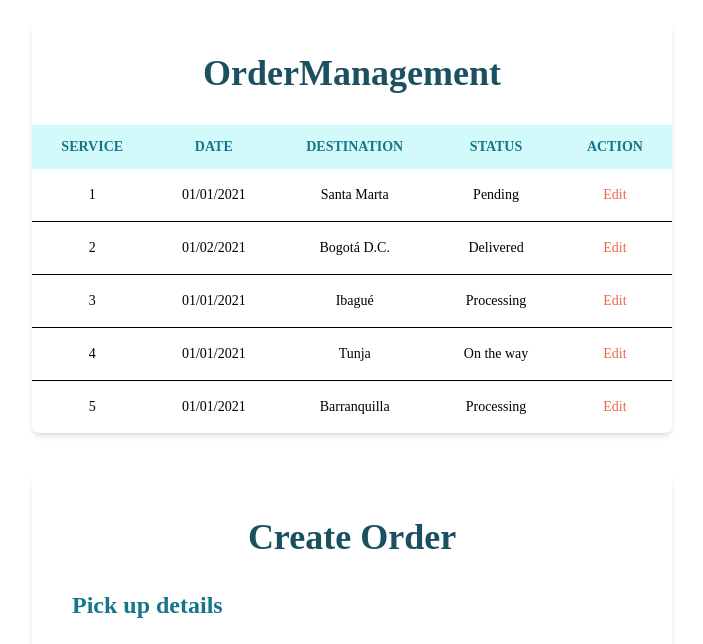
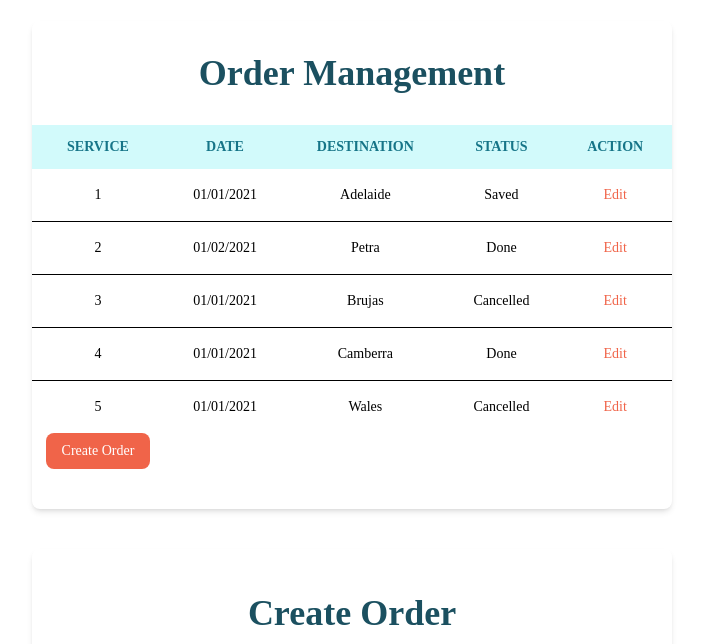
Before and after one commit to mundevux/instaya, a React (Create React App) app: page / in a window 1280 px wide. Shown: the part 779-1423 px from the top of the page, without its empty margins (288-991 px from the left). Built offline with nearby package versions, Linux system fonts and the light colour scheme.

Commit message:
Update OrderManagement.js

```diff
--- a/src/Components/OrderManagement.js
+++ b/src/Components/OrderManagement.js
@@ -1,11 +1,10 @@
 import React from "react";
 import UpdateOrder from "./UpdateOrder";
-
 function OrderManagement() {
   return (
     <div>
         <div class="overflow-x-auto relative shadow-md rounded-lg md:w-1/2 md:mx-auto mx-5">
-            <h1  className="text-4xl font-bold text-center my-8 text-nile-blue-900">OrderManagement</h1>
+            <h1  className="text-4xl font-bold text-center my-8 text-nile-blue-900">Order Management</h1>
             <table class="w-full text-sm text-left">
                 <thead class="text-sm uppercase bg-nile-blue-100 ">
                     <tr>
@@ -35,10 +34,10 @@ function OrderManagement() {
                             01/01/2021
                         </td>
                         <td class="py-4 px-6 text-center">
-                            Santa Marta
+                            Adelaide
                         </td>
                         <td class="py-4 px-6 text-center">
-                            Pending
+                            Saved
                         </td>
                         <td class="py-4 px-6 text-center text-burnt-sienna-500">
                             <a href={UpdateOrder} class="font-medium text-blue-600 hover:underline">Edit</a>
@@ -52,10 +51,10 @@ function OrderManagement() {
                             01/02/2021
                         </td>
                         <td class="py-4 px-6 text-center">
-                            Bogotá D.C.
+                            Petra
                         </td>
                         <td class="py-4 px-6 text-center">
-                            Delivered
+                            Done
                         </td>
                         <td class="py-4 px-6 text-center text-burnt-sienna-500">
                             <a href={UpdateOrder} class="font-medium text-blue-600 hover:underline">Edit</a>
@@ -69,10 +68,10 @@ function OrderManagement() {
                             01/01/2021
                         </td>
                         <td class="py-4 px-6 text-center">
-                            Ibagué
+                            Brujas
                         </td>
                         <td class="py-4 px-6 text-center">
-                            Processing
+                            Cancelled
                         </td>
                         <td class="py-4 px-6 text-center text-burnt-sienna-500">
                             <a href={UpdateOrder} class="font-medium text-blue-600 hover:underline">Edit</a>
@@ -86,10 +85,10 @@ function OrderManagement() {
                             01/01/2021
                         </td>
                         <td class="py-4 px-6 text-center">
-                            Tunja
+                            Camberra
                         </td>
                         <td class="py-4 px-6 text-center">
-                            On the way
+                            Done
                         </td>
                         <td class="py-4 px-6 text-center text-burnt-sienna-500">
                             <a href={UpdateOrder} class="font-medium text-blue-600 hover:underline">Edit</a>
@@ -103,16 +102,19 @@ function OrderManagement() {
                             01/01/2021
                         </td>
                         <td class="py-4 px-6 text-center">
-                            Barranquilla
+                            Wales
                         </td>
                         <td class="py-4 px-6 text-center">
-                            Processing
+                            Cancelled
                         </td>
                         <td class="py-4 px-6 text-center text-burnt-sienna-500">
                             <a href={UpdateOrder} class="font-medium text-blue-600 hover:underline">Edit</a>
                         </td>
                     </tr>
                 </tbody>
+                <div className="flex justify-around items-center mb-10">
+                    <button className="bg-burnt-sienna-500 text-[white] font-medium py-2 px-4 mx-2 rounded-lg">Create Order</button>
+                </div>
             </table>
         </div>
     </div>
```
